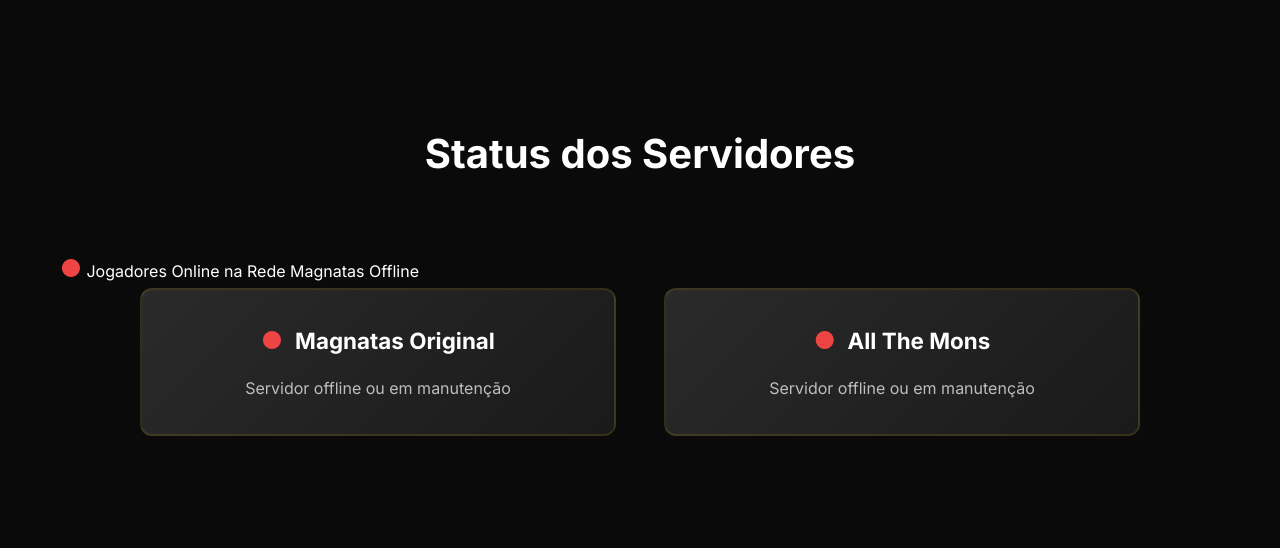
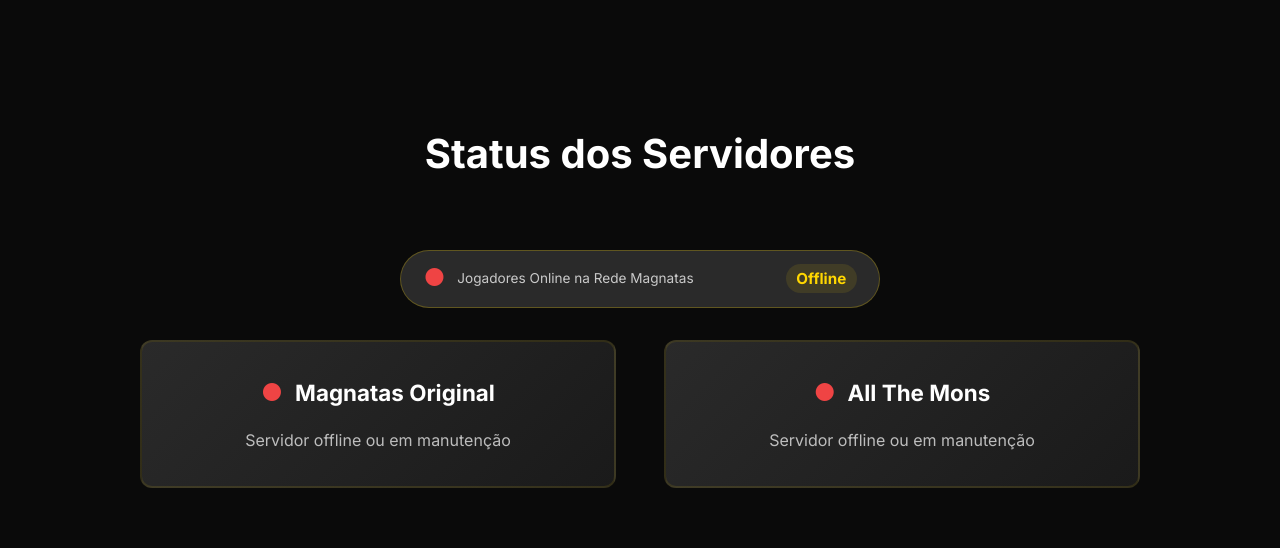
Before and after one commit to GnomoMuitoLoco/Site, a PHP site: page / in a window 1280 px wide. Shown: the part 2478-3026 px from the top of the page. Run offline with PHP 8.4, Linux system fonts and the light colour scheme.

Commit message:
Adicionado card de estilo

```diff
--- a/styles.css
+++ b/styles.css
@@ -1361,6 +1361,45 @@
     background-color: var(--color-black);
 }
 
+/* ── Network Total Players Card ── */
+.network-players-card {
+    display: flex;
+    justify-content: center;
+    margin-bottom: 2rem;
+}
+
+.network-players-inner {
+    display: flex;
+    align-items: center;
+    gap: 0.75rem;
+    background: var(--color-gray);
+    border: 1px solid rgba(255, 215, 0, 0.25);
+    border-radius: 50px;
+    padding: 0.55rem 1.4rem;
+    max-width: 480px;
+    width: 100%;
+}
+
+.network-players-label {
+    flex: 1;
+    font-size: 0.85rem;
+    color: rgba(255, 255, 255, 0.75);
+    white-space: nowrap;
+    overflow: hidden;
+    text-overflow: ellipsis;
+}
+
+.network-players-count {
+    font-size: 0.95rem;
+    font-weight: 700;
+    color: var(--color-yellow);
+    background: rgba(255, 215, 0, 0.1);
+    padding: 0.15rem 0.65rem;
+    border-radius: 50px;
+    white-space: nowrap;
+    flex-shrink: 0;
+}
+
 .servers-grid {
     display: grid;
     gap: 3rem;
```
